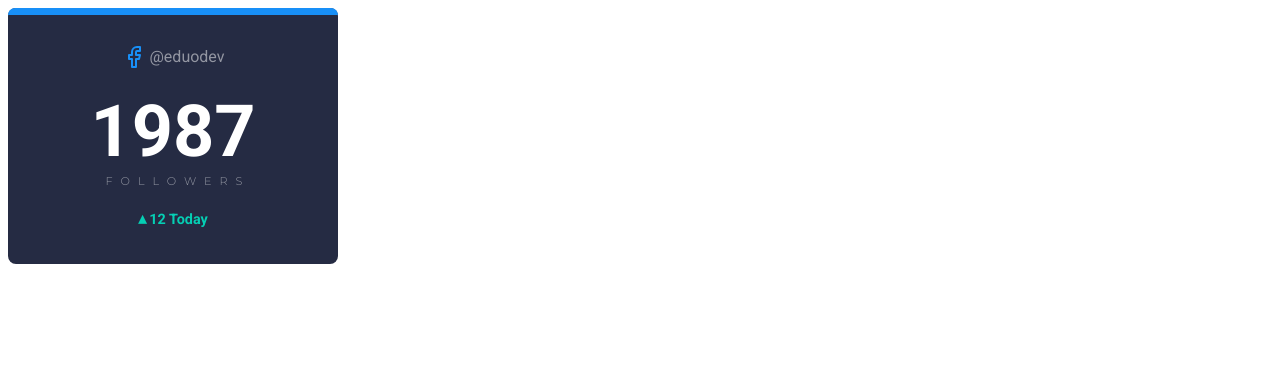
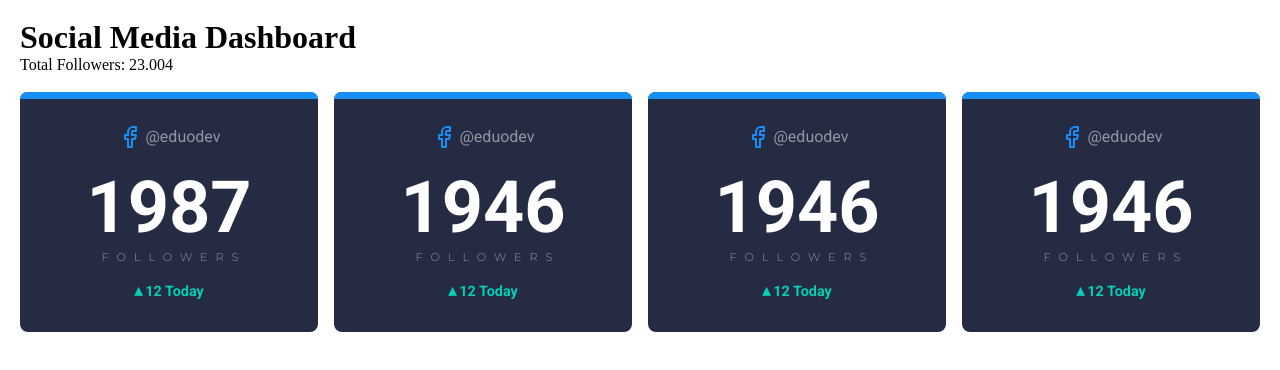
Before and after one commit to eduardoqsilva/Dashboard-ReactJs, a React (Vite) app: page / in a window 1280 px wide. Shown: the top 370 px of the page. Built offline with nearby package versions, Linux system fonts and the light colour scheme.

Commit message:
Create global style and grid

```diff
--- a/src/App.tsx
+++ b/src/App.tsx
@@ -1,11 +1,45 @@
 import { Card } from './components/Card'
+import { GridWrapper } from './components/Cardgrid/Grid.styles'
 
 function App() {
 
   return (
-    <div>
-     <Card></Card>
-    </div>
+     <GridWrapper>
+      <div className='ContainerHeader'>
+        <div className="titleWrapper">
+          <h1>Social Media Dashboard</h1>
+          <span>Total Followers: 23.004</span>
+        </div>
+      </div>
+        <Card
+          user={'@eduodev'}
+          iconSrc={'./src/assets/facebook.svg'}
+          numberOf={1987}
+          numberOfLegend={'followers'}
+          legend={'12 Today'}
+        />
+        <Card
+          user={'@eduodev'}
+          iconSrc={'./src/assets/facebook.svg'}
+          numberOf={1946}
+          numberOfLegend={'followers'}
+          legend={'12 Today'}
+        />
+        <Card
+          user={'@eduodev'}
+          iconSrc={'./src/assets/facebook.svg'}
+          numberOf={1946}
+          numberOfLegend={'followers'}
+          legend={'12 Today'}
+        />
+        <Card
+          user={'@eduodev'}
+          iconSrc={'./src/assets/facebook.svg'}
+          numberOf={1946}
+          numberOfLegend={'followers'}
+          legend={'12 Today'}
+        />
+     </GridWrapper>
   )
 }
 
--- a/src/components/Card/Card.style.ts
+++ b/src/components/Card/Card.style.ts
@@ -3,7 +3,7 @@ import styled from 'styled-components'
 export const CardWrapperStyled = styled.div`
 
   width: 18.625rem;
-  height: 14rem;
+  height: 15rem;
   background-color: #252b43;
   border-radius: 8px;
   color: #ffff;
--- a/src/components/Card/index.tsx
+++ b/src/components/Card/index.tsx
@@ -1,21 +1,30 @@
-import React from 'react'
-import { CardH1Styled, CardIconAndUserStyled, CardLegendText, CardSpanStyled, CardTextWrapper, CardWrapperBorderStyled, CardWrapperStyled } from './Card.style'
+import { CardH1Styled, CardIconAndUserStyled,
+   CardLegendText, CardSpanStyled,
+    CardTextWrapper, CardWrapperBorderStyled,
+     CardWrapperStyled } from './Card.style'
 
+interface CardProps{
+  user: string
+  iconSrc: string
+  numberOf: number
+  numberOfLegend: string
+  legend: string
+}
 
-export function Card(){
+export function Card({ user, iconSrc, numberOf, numberOfLegend, legend}: CardProps){
 
   return(
     <CardWrapperStyled>
       <CardWrapperBorderStyled/>
       <CardIconAndUserStyled>
-        <img src="./src/assets/facebook.svg"/>
-        <span>@eduodev</span>
+        <img src={iconSrc}/>
+        <span>{user}</span>
       </CardIconAndUserStyled>
       <CardTextWrapper>
-        <CardH1Styled>1987</CardH1Styled>
-        <CardSpanStyled>followers</CardSpanStyled>
+        <CardH1Styled>{numberOf}</CardH1Styled>
+        <CardSpanStyled>{numberOfLegend}</CardSpanStyled>
       </CardTextWrapper>
-      <CardLegendText>12 Today</CardLegendText>
+      <CardLegendText>{legend}</CardLegendText>
     </CardWrapperStyled>
   )
 }
--- a/src/components/Cardgrid/Grid.styles.ts
+++ b/src/components/Cardgrid/Grid.styles.ts
@@ -3,8 +3,21 @@ import styled from "styled-components";
 export const GridWrapper = styled.main`
 
   padding: 1rem;
+  max-width: 1500px;
+  width: fit-content;
 
   display: grid;
-  grid-template-columns: auto auto auto auto;
+  grid-template-columns: repeat(4, auto);
+  grid-template-rows: 60px auto;
   gap: 1rem;
+  grid-template-areas: header;
+  margin: auto;
+
+  & div.ContainerHeader {
+    display: flex;
+    align-items: center;
+    justify-content: space-between;
+
+    grid-column: span 4;
+  }
 `
--- /dev/null
+++ b/src/components/GlobalStyle/index.styles.ts
@@ -0,0 +1,10 @@
+import { createGlobalStyle } from "styled-components";
+
+
+export const GlobalStyle = createGlobalStyle`
+  *{
+    margin: 0;
+    padding: 0;
+    box-sizing: border-box;
+  }
+`
--- a/src/main.tsx
+++ b/src/main.tsx
@@ -1,10 +1,12 @@
 import React from 'react'
 import ReactDOM from 'react-dom/client'
 import App from './App'
+import { GlobalStyle } from './components/GlobalStyle/index.styles'
 
 
 ReactDOM.createRoot(document.getElementById('root') as HTMLElement).render(
   <React.StrictMode>
+    <GlobalStyle/>
     <App />
   </React.StrictMode>,
 )
```
Also changed, not shown: src/components/Card/Card.style.tsx (deleted, +0 -75 lines).
